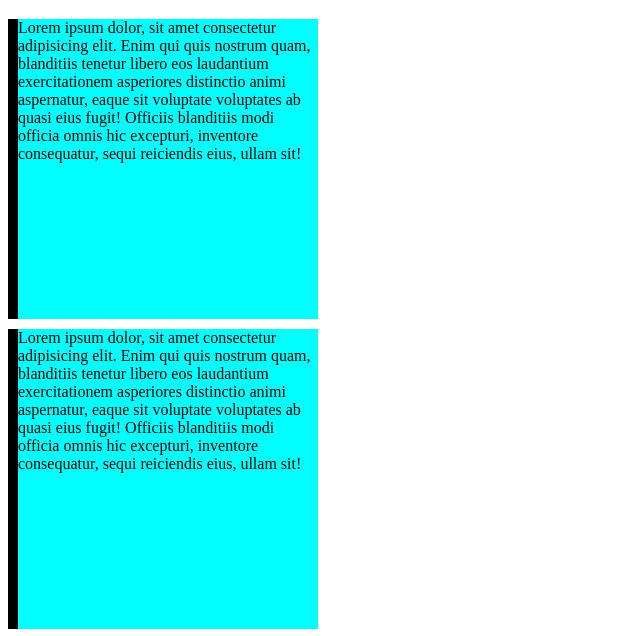
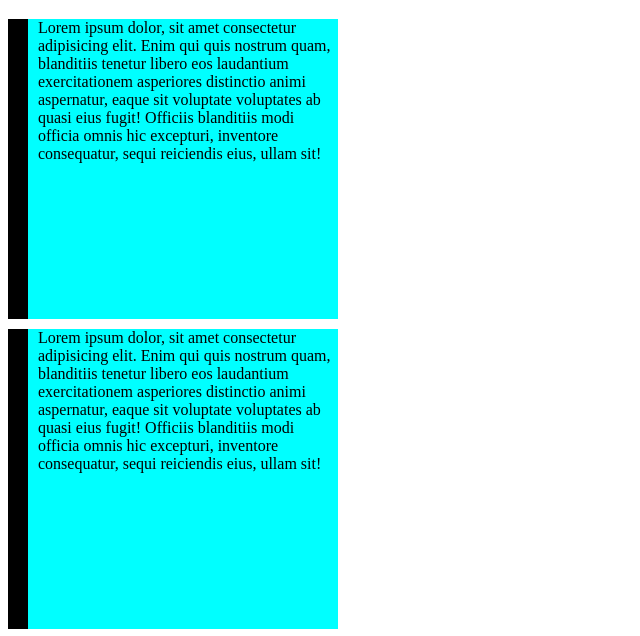
Before and after one commit to mynul99/rakib-git-proj-repo, a plain HTML site: page index.html in a window 1280 px wide. Shown: the part 61-697 px from the top of the page, without its empty margins (0-640 px from the left). Drawn offline with Linux system fonts and the light colour scheme; files that its build step writes are made by us from their sources.

```diff
--- a/index.html
+++ b/index.html
@@ -4,7 +4,7 @@
     <meta charset="UTF-8">
     <meta name="viewport" content="width=device-width, initial-scale=1.0">
     <title>my first github project</title>
-    <link rel="stylesheet" href="rakib.css".css">
+    <link rel="stylesheet" href="project.css/rakib.css".css">
 </head>
 <body>
     <h1>github project</h1>
--- a/project.css/rakib.css
+++ b/project.css/rakib.css
@@ -3,5 +3,7 @@ div{
     width: 300px;
     height: 300px;
     margin-bottom: 10px;
-    border-left: 10px solid black;
+    border-left: 20px solid black;
+    padding-left: 10px;
+    box-shadow: 100px aquamarine;
 }
```
